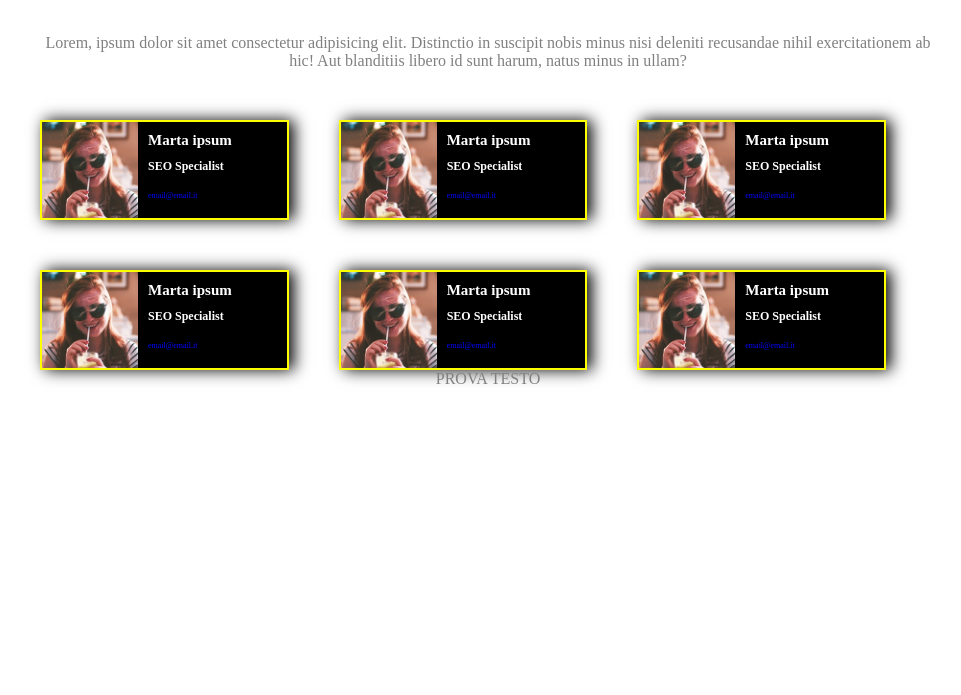
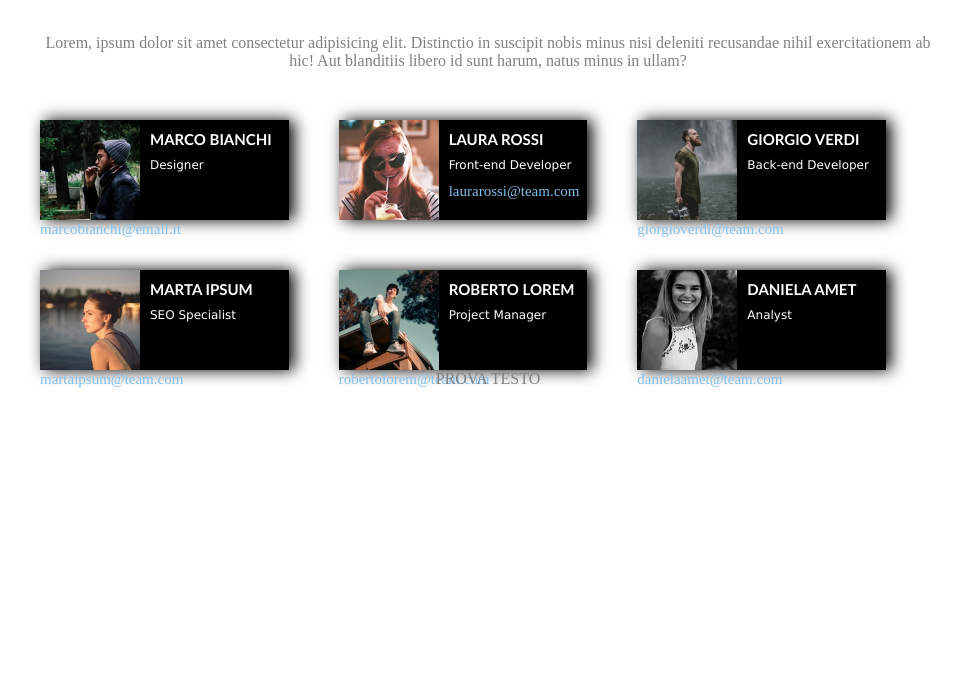
Before and after one commit to AlessioMaria5/html-css-float-cards, a plain HTML site: page index.html in a window 1280 px wide. Shown: the part 105-800 px from the top of the page, without its empty margins (152-1113 px from the left). Drawn offline with Linux system fonts and the light colour scheme; a web font is replaced by a local one.

Commit message:
Push Finale

```diff
--- a/css/style.css
+++ b/css/style.css
@@ -6,8 +6,8 @@ box-sizing: border-box;
 
 h1 {
     text-align: center;
-    color: fuchsia;
-    font-family: 'Trebuchet MS', 'Lucida Sans Unicode', 'Lucida Grande', 'Lucida Sans', Arial, sans-serif;
+    color: rgb(37, 150, 190);
+    font-family: 'Fredoka One', cursive;
     margin-bottom: 50px;
     padding-top: 50px;
 
@@ -16,18 +16,21 @@ h1 {
 h2 {
     font-size: 15px;
     margin-bottom: 10px;
+    font-family: 'Gill Sans', 'Gill Sans MT', Calibri, 'Trebuchet MS', sans-serif;
 }
 
 h3 {
 
     font-size: 12px;
     margin-bottom: 10px;
+    font-family: 'Lucida Sans', 'Lucida Sans Regular', 'Lucida Grande', 'Lucida Sans Unicode', Geneva, Verdana, sans-serif;
+    font-weight: 100;
 }
 
 .cards span {
 
-    color: blue;
-    font-size: 8px;
+    color: rgb(130, 192, 237);
+    font-size: 15px;
 }
 
 p {
@@ -54,7 +57,6 @@ main {
 
 
     height: 100px;
-    border: 2px solid yellow;
     color: white;
     background-color: black;
     box-shadow: 5px 0px 15px black ;
--- a/index.html
+++ b/index.html
@@ -4,8 +4,11 @@
     <meta charset="UTF-8">
     <meta http-equiv="X-UA-Compatible" content="IE=edge">
     <meta name="viewport" content="width=device-width, initial-scale=1.0">
-    <title>Document</title>
+    <title>Floating cards</title>
     <link rel="stylesheet" href="css/style.css">
+    <link rel="preconnect" href="https://fonts.googleapis.com">
+    <link rel="preconnect" href="https://fonts.gstatic.com" crossorigin>
+    <link href="https://fonts.googleapis.com/css2?family=Fredoka+One&family=Macondo&display=swap" rel="stylesheet">
 </head>
 <body>
     <main>
@@ -15,55 +18,55 @@
 
         <div class="team-members">
             <div class="cards clearfix">
-                <img src="img/female1.png" alt="Marta Ipsum">
-                <h2>Marta ipsum</h2>
-                <h3>SEO Specialist</h3>
-                <span>email@email.it</span>
+                <img src="img/male1.png" alt="Marco Bianchi">
+                <h2>MARCO BIANCHI</h2>
+                <h3>Designer</h3>
+                <span>marcobianchi@email.it</span>
             </div>
         </div>
 
         <div class="team-members">
             <div class="cards clearfix">
-                <img src="img/female1.png" alt="Marta Ipsum">
-                <h2>Marta ipsum</h2>
-                <h3>SEO Specialist</h3>
-                <span>email@email.it</span>
+                <img src="img/female1.png" alt="Laura Rossi">
+                <h2>LAURA ROSSI</h2>
+                <h3>Front-end Developer</h3>
+                <span>laurarossi@team.com</span>
             </div>
         </div>
 
         <div class="team-members">
             <div class="cards clearfix">
-                <img src="img/female1.png" alt="Marta Ipsum">
-                <h2>Marta ipsum</h2>
-                <h3>SEO Specialist</h3>
-                <span>email@email.it</span>
+                <img src="img/male2.png" alt="Giorgio Verdi">
+                <h2>GIORGIO VERDI</h2>
+                <h3>Back-end Developer</h3>
+                <span>giorgioverdi@team.com</span>
             </div>
         </div>
 
         <div class="team-members">
             <div class="cards clearfix">
-                <img src="img/female1.png" alt="Marta Ipsum">
-                <h2>Marta ipsum</h2>
+                <img src="img/female2.png" alt="Marta Ipsum">
+                <h2>MARTA IPSUM</h2>
                 <h3>SEO Specialist</h3>
-                <span>email@email.it</span>
+                <span>martaipsum@team.com</span>
             </div>
         </div>
 
         <div class="team-members">
             <div class="cards clearfix">
-                <img src="img/female1.png" alt="Marta Ipsum">
-                <h2>Marta ipsum</h2>
-                <h3>SEO Specialist</h3>
-                <span>email@email.it</span>
+                <img src="img/male3.png" alt="Roberto Lorem">
+                <h2>ROBERTO LOREM</h2>
+                <h3>Project Manager</h3>
+                <span>robertolorem@team.com</span>
             </div>
         </div>
 
         <div class="team-members">
             <div class="cards clearfix">
-                <img src="img/female1.png" alt="Marta Ipsum">
-                <h2>Marta ipsum</h2>
-                <h3>SEO Specialist</h3>
-                <span>email@email.it</span>
+                <img src="img/female3.png" alt="Daniela Amet">
+                <h2>DANIELA AMET</h2>
+                <h3>Analyst</h3>
+                <span>danielaamet@team.com</span>
             </div>
         </div>
 
```
